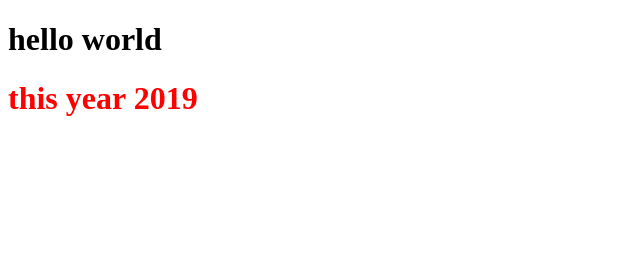
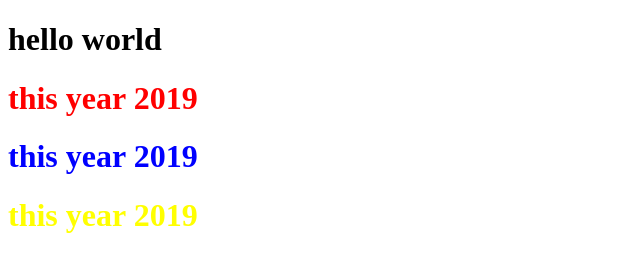
Before and after one commit to pedinil/React-course, a plain HTML site: page index.html in a window 1280 px wide. Shown: the whole page, without its empty margins (0-640 px from the left). Drawn offline with nearby package versions, Linux system fonts and the light colour scheme.

Commit message:
adding 3 more component with different color

```diff
--- a/index.html
+++ b/index.html
@@ -21,6 +21,8 @@
     <h1> hello world </h1>
 
         <div id="app"></div>
+        <div id="app1"></div>
+        <div id="app2"></div>
 
         <script crossorigin src="https://unpkg.com/react@16/umd/react.development.js"></script>
         <script crossorigin src="https://unpkg.com/react-dom@16/umd/react-dom.development.js"></script>
@@ -38,6 +40,12 @@
 
 
             ReactDOM.render(<Clock color="red"/>,document.getElementById('app'));
+
+            ReactDOM.render(<Clock color="blue"/>,document.getElementById('app1'));
+
+            ReactDOM.render(<Clock color="yellow"/>,document.getElementById('app2'));
+
+
         </script>
 
 </body>
```
